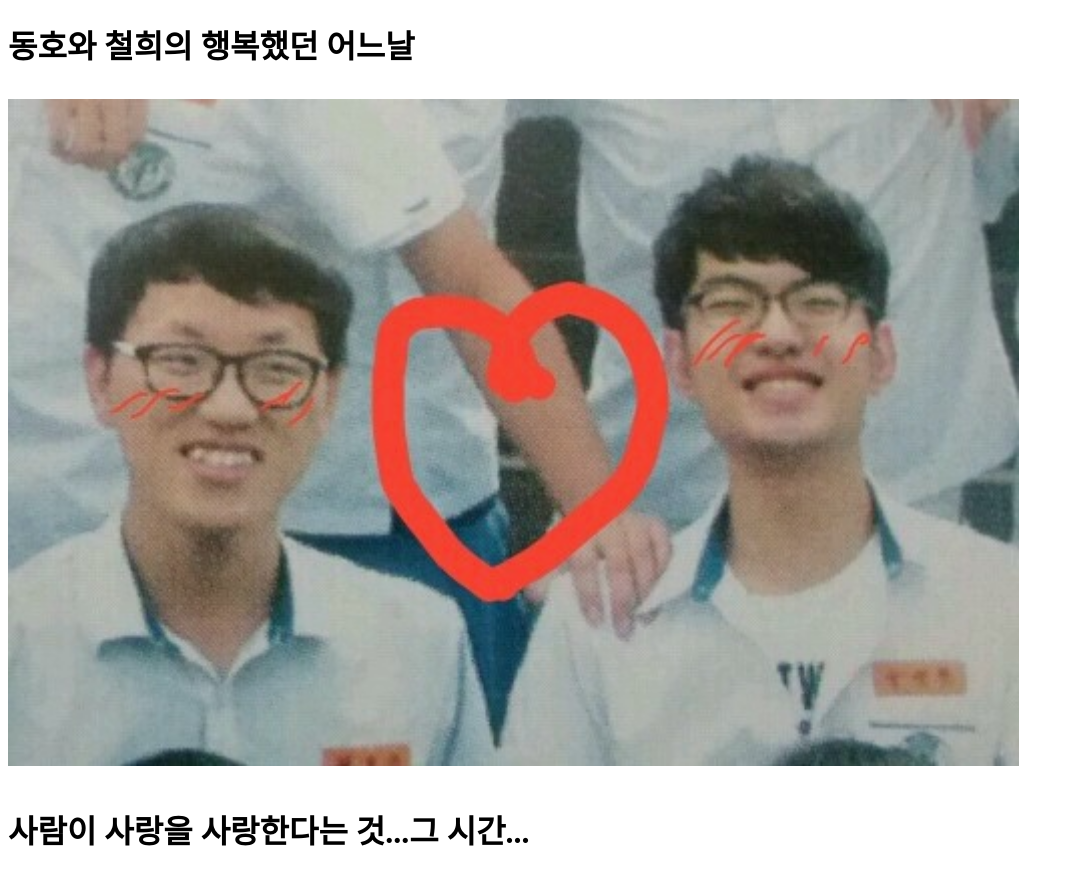
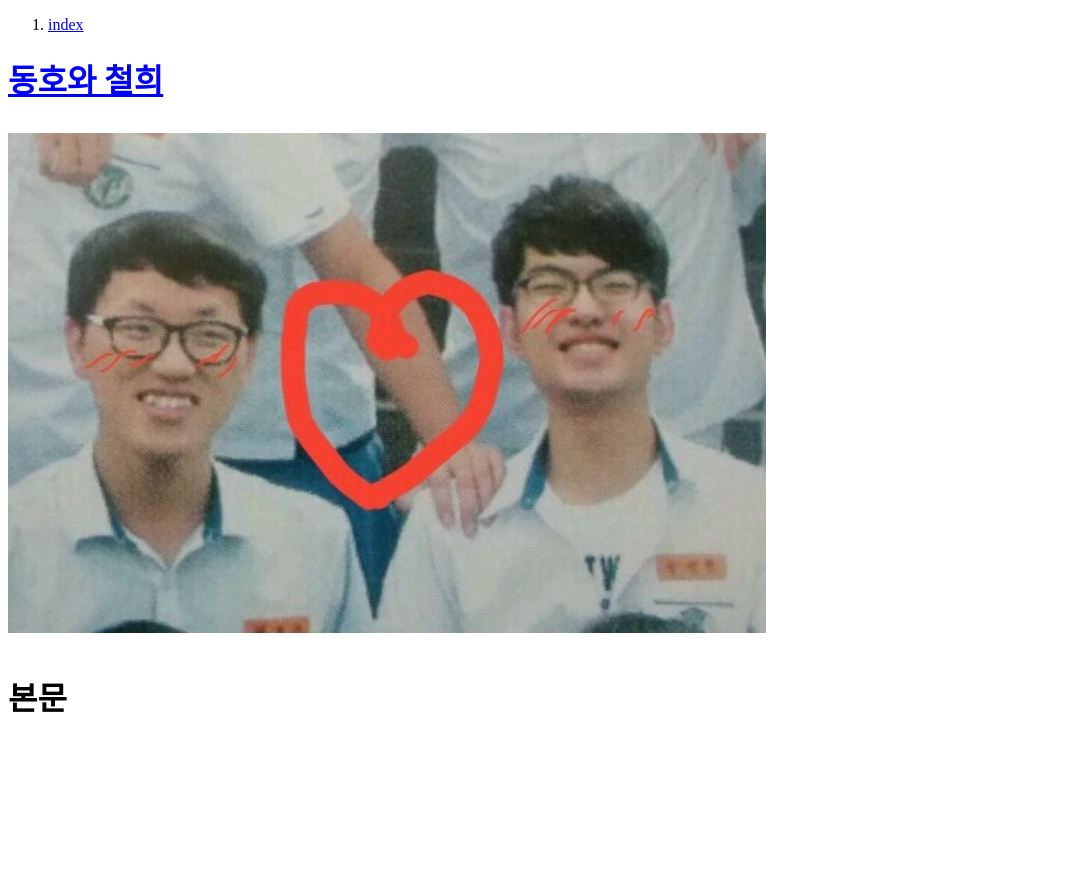
Before and after one commit to jjgong12/-, a plain HTML site: page 1.html in a window 1280 px wide. Shown: the whole page, without its empty margins (0-1074 px from the left). After the commit the page ends 800 px from the top, so only its background shows below. Drawn offline with Linux system fonts and the light colour scheme.

Commit message:
Add files via upload

```diff
--- a/1.html
+++ b/1.html
@@ -4,15 +4,25 @@
 <html>
 
 <head>
-  <title> 우리들의 행복했던 시간 </title>
+  <title> 제목 </title>
 <meta charset="utf-8">
 </head>
+<style>
+a {
+  color:blue;
+}
+
+</style>
 <body>
-  <strong><h1> 동호와 철희의 행복했던 어느날</strong><h1>
+  <ol>
+    <li><a href="index.html">index</a></li>
+  </ol>
+
+  <strong><h1> <a href ="www.naver.com">동호와 철희</a></strong><h1>
 
 <p>
-<img src="beautiful love.jpg" width="80%">
+<img src="beautiful love.jpg" width="60%">
 
 </p>
 
-사람이 사랑을 사랑한다는 것...그 시간...
+본문
```
Also changed, not shown: index.html (added, +16 -0 lines).
